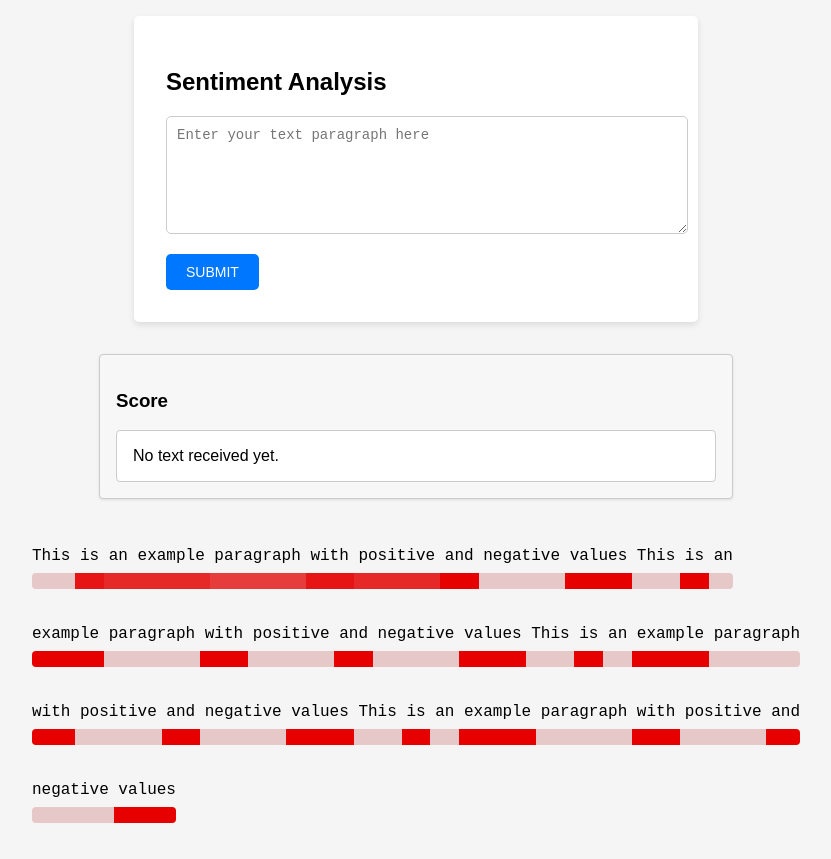
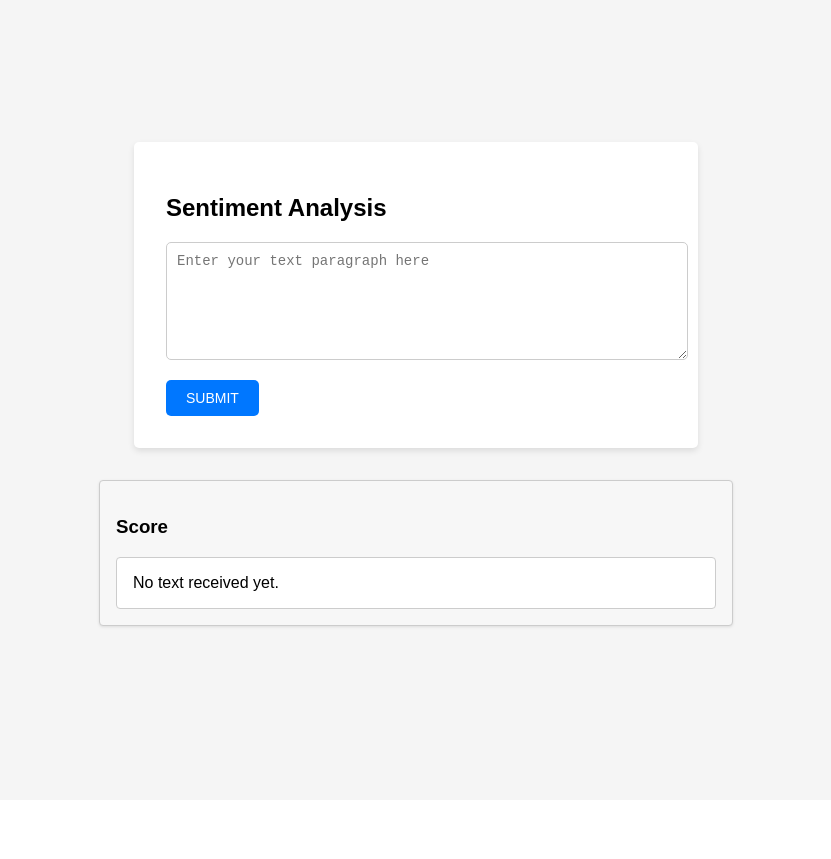
Before and after one commit to huangruoqi/ruoqi-org, a React (Create React App) app in the folder frontend/: page / in a window 1280 px wide. Shown: the whole page, without its empty margins (224-1055 px from the left). After the commit the page ends 800 px from the top, so only its background shows below. Built offline with nearby package versions, Linux system fonts and the light colour scheme.

Commit message:
finish single word evaluation

```diff
--- a/frontend/src/App.js
+++ b/frontend/src/App.js
@@ -52,19 +52,7 @@ const App = () => {
   const [text, setText] = useState('');
   const [receivedText, setReceivedText] = useState('');
 
-  const l = [
-    "This", "is", "an", "example", "paragraph", "with", "positive", "and", "negative", "values",
-    "This", "is", "an", "example", "paragraph", "with", "positive", "and", "negative", "values",
-    "This", "is", "an", "example", "paragraph", "with", "positive", "and", "negative", "values",
-    "This", "is", "an", "example", "paragraph", "with", "positive", "and", "negative", "values",
-  ]
-  const v = [
-    1, 0.1, 0.2, 0.2, 0.3, 0.1, 0.2, -1, 1, -1, 1, -1, 1, -1, 1, -1, 1, -1, 1, 0,
-    1, -1, 1, -1, 1, -1, 1, -1, 1, -1, 1, -1, 1, -1, 1, -1, 1, -1, 1, 0
-  ]
-
-  // const [analysis, setAnalysis] = useState({lines: [], values: []});
-  const [analysis, setAnalysis] = useState(getAnalysis(l,v));
+  const [analysis, setAnalysis] = useState({lines: [], values: []});
 
   const handleChange = (e) => {
     setText(e.target.value);
@@ -87,7 +75,7 @@ const App = () => {
       if (response.ok) {
         const data = await response.json();
         setReceivedText(JSON.stringify(data.sentiment));
-        setAnalysis(getAnalysis(l, v))
+        setAnalysis(getAnalysis(data.words, data.values))
       } else {
         alert('Failed to submit text');
       }
--- a/frontend/src/components/LineByLineBar.jsx
+++ b/frontend/src/components/LineByLineBar.jsx
@@ -3,7 +3,7 @@ import './LineByLineBar.css';
 
 const LineByLineBar = ({ words, values }) => {
   const getColor = (value) => {
-    return `rgb(230, ${value*200}, ${value*200})`
+    return `rgb(230, ${value*230}, ${value*230})`
     // return value > 0 ? 'green' : value < 0 ? 'red' : 'gray';
 
   };
```
Also changed, not shown: 2 other files (tests, documents, lock files or other folders).
